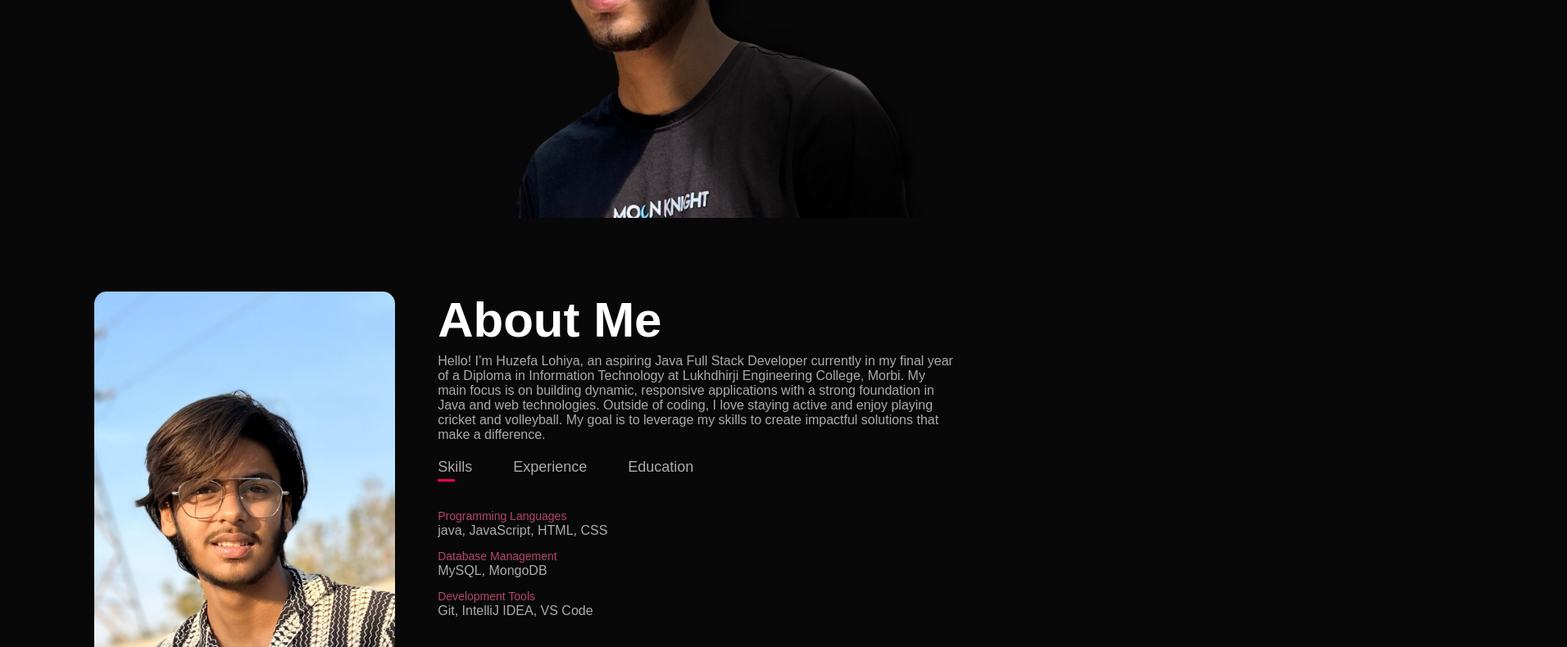
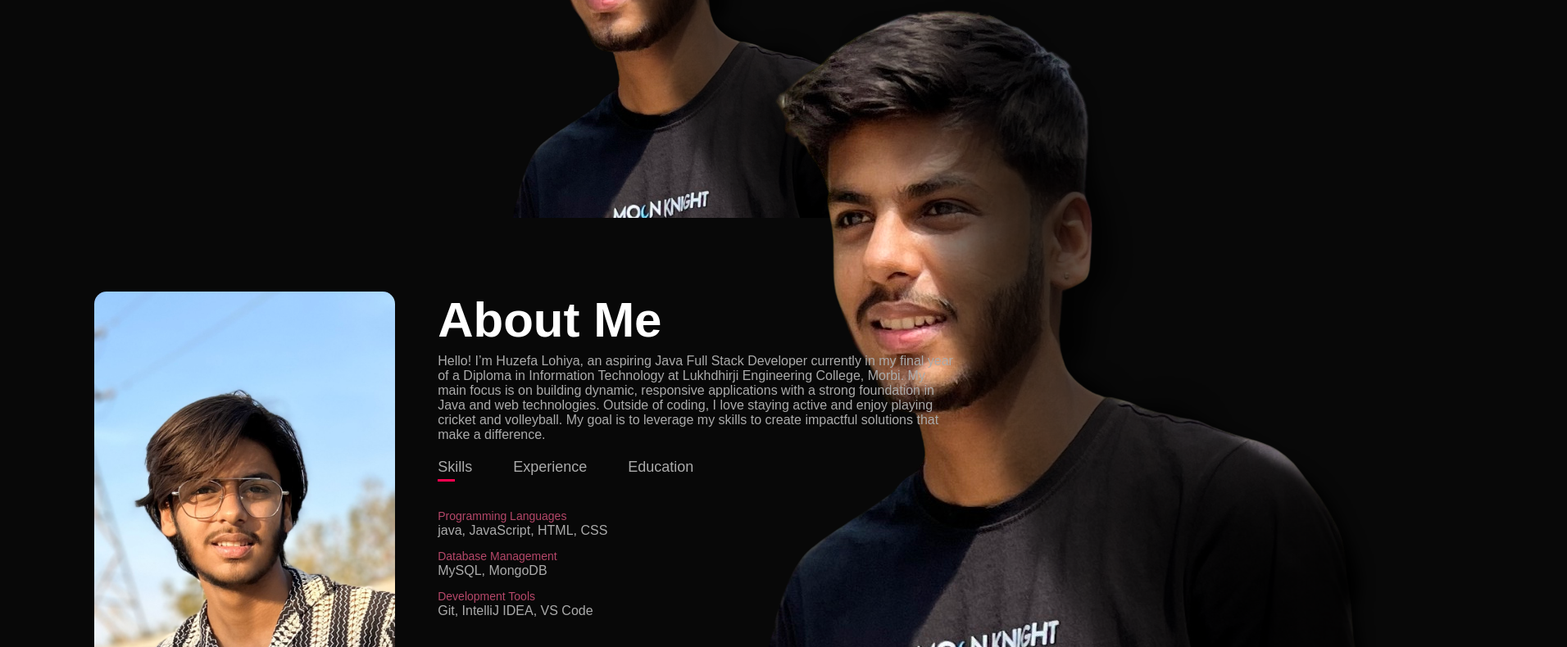
Before and after one commit to huzeff/portfolio-website, a plain HTML site: page index.html in a window 1280 px wide. Shown: the part 534-1324 px from the top of the page at 82% size, 1912 px wide, since content can reach past the window. Drawn offline with Linux system fonts and the light colour scheme.

Commit message:
Update index.html

```diff
--- a/index.html
+++ b/index.html
@@ -9,6 +9,7 @@
 </head>
 <body>
     <div id="header">
+        <img src="background_img.png">
       <div class="container">
         <nav>
             <img src="logo.png" class="logo">
```
